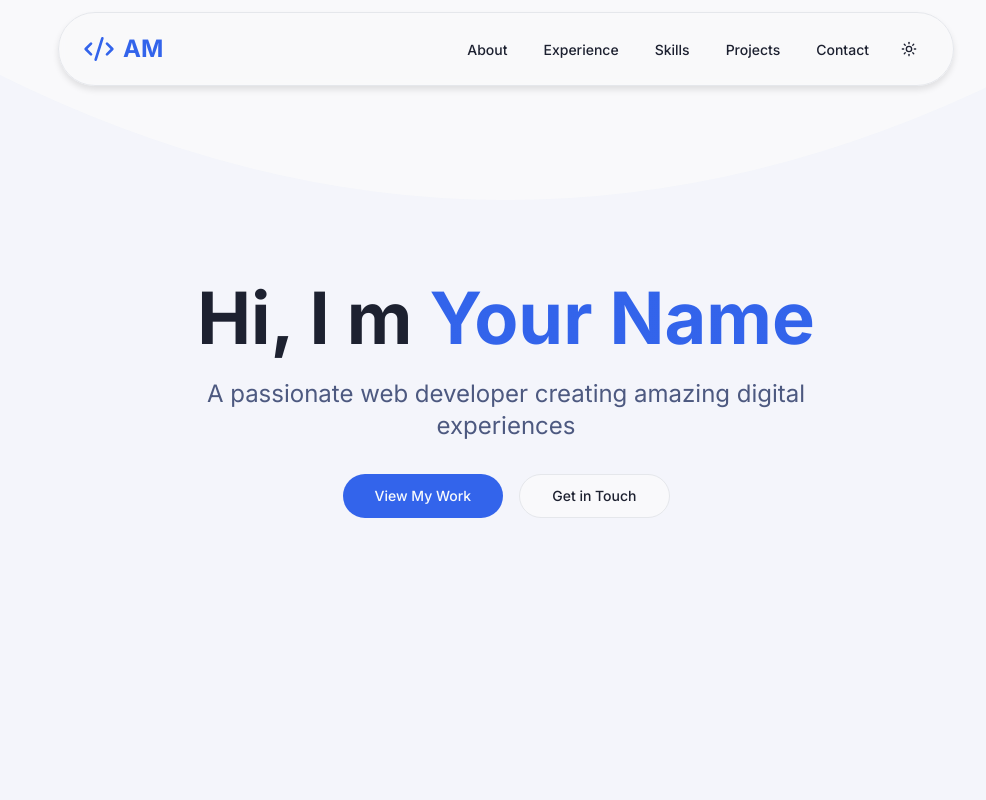
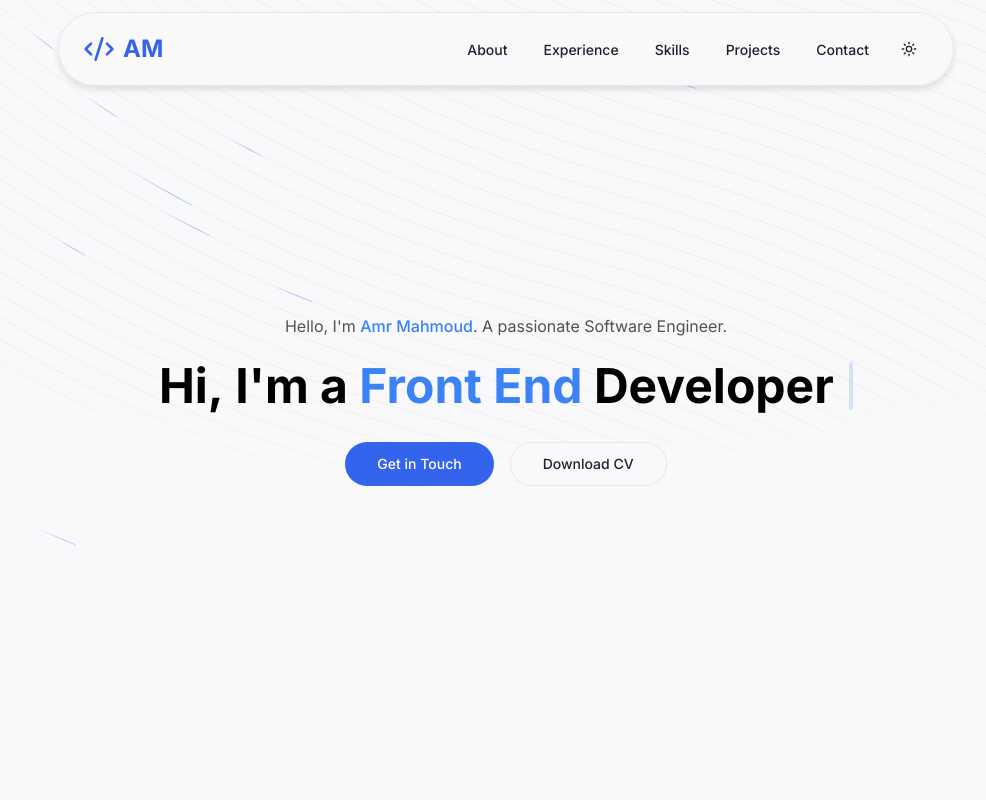
Before and after one commit to AmrAbouElkair/Portfolio, a Next.js app: page / in a window 1280 px wide. Shown: the top 800 px of the page, without its empty margins (134-1120 px from the left). Built offline with nearby package versions, Linux system fonts and the light colour scheme.

Commit message:
Enhance Hero component with TypewriterEffectSmooth and BackgroundBeams for improved visual appeal and interactivity

```diff
--- a/src/components/views/home/sections/Hero.tsx
+++ b/src/components/views/home/sections/Hero.tsx
@@ -3,59 +3,81 @@
 import { motion } from "framer-motion";
 import { Button } from "@/components/ui/button";
 import Link from "next/link";
+import { useTheme } from "next-themes";
+import { cn } from "@/lib/utils";
+import { BackgroundBeams } from "@/components/custom/background-beams";
+import { TypewriterEffectSmooth } from "@/components/custom/typewriter-effect";
+import { useEffect, useState } from "react";
+
+const words = [
+  {
+    text: "Hi,",
+  },
+  {
+    text: " I'm a",
+  },
+  {
+    text: "Front End",
+    className: "text-blue-500 dark:text-blue-500",
+  },
+  {
+    text: "Developer",
+  },
+];
 
 export default function Hero() {
+  const { theme } = useTheme();
+  const [isDark, setIsDark] = useState(false);
+  useEffect(() => {
+    setIsDark(theme === "dark");
+  }, [theme]);
+
   return (
-    <section className="relative min-h-screen flex items-center justify-center overflow-hidden py-20 md:py-32">
-      <div className="container mx-auto px-4 z-10">
+    <section className="relative flex min-h-screen items-center justify-center overflow-hidden py-20 md:py-32">
+      <div className="container z-10 mx-auto px-4">
         <motion.div
           initial={{ opacity: 0, y: 20 }}
           animate={{ opacity: 1, y: 0 }}
           transition={{ duration: 0.8 }}
           className="text-center"
         >
-          <h1 className="text-5xl md:text-7xl font-bold mb-6">
-            Hi, I m{" "}
-            <span className="gradient-text inline-block">Your Name</span>
-          </h1>
-          <p className="text-xl md:text-2xl mb-8 text-muted-foreground max-w-2xl mx-auto">
-            A passionate web developer creating amazing digital experiences
+          <p className="text-xs text-neutral-600 dark:text-neutral-200 sm:text-base">
+            {" "}
+            Hello, I&apos;m{" "}
+            <span className="font-medium text-blue-500 dark:text-blue-500">
+              Amr Mahmoud
+            </span>
+            . A passionate Software Engineer.
           </p>
+          <div className="flex w-full justify-center">
+            <TypewriterEffectSmooth words={words} />
+          </div>
           <div className="flex justify-center space-x-4">
             <Button
               size="lg"
-              className="rounded-full px-8 hover:scale-105 transition-transform"
+              className="rounded-full px-8 text-white transition-transform hover:scale-105"
               asChild
             >
-              <Link href="#projects">View My Work</Link>
+              <Link href="#contact">Get in Touch</Link>
             </Button>
             <Button
               variant="outline"
               size="lg"
-              className="rounded-full px-8 hover:scale-105 transition-transform"
+              className="rounded-full px-8 transition-transform hover:scale-105 hover:bg-[#F9F9FB] hover:text-black dark:hover:bg-[#0B0D13] dark:hover:text-white"
               asChild
             >
-              <Link href="#contact">Get in Touch</Link>
+              <Link href="#projects">Download CV</Link>
             </Button>
           </div>
         </motion.div>
       </div>
-      <div className="absolute inset-0 z-0">
-        <svg
-          className="w-full h-full opacity-50"
-          viewBox="0 0 100 100"
-          preserveAspectRatio="none"
-        >
-          <motion.path
-            d="M0,0 Q50,50 100,0 V100 H0 Z"
-            fill="currentColor"
-            className="text-primary/5"
-            initial={{ y: 100 }}
-            animate={{ y: 0 }}
-            transition={{ duration: 1.5, ease: "easeInOut" }}
-          />
-        </svg>
-      </div>
+      <div
+        className={cn(
+          "pointer-events-none absolute inset-0 z-[-1]",
+          isDark ? "bg-doted-dark" : "bg-doted-light",
+        )}
+      />
+      <BackgroundBeams />
     </section>
   );
 }
```
